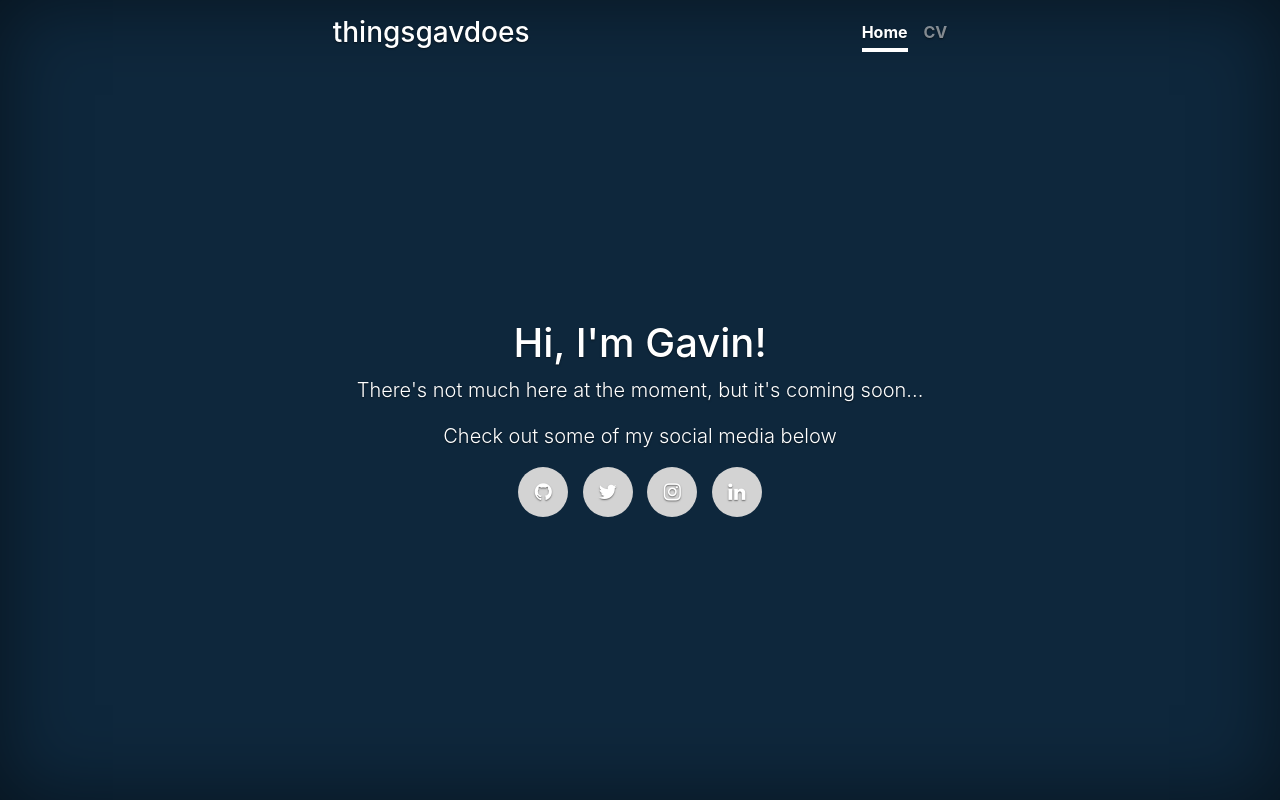
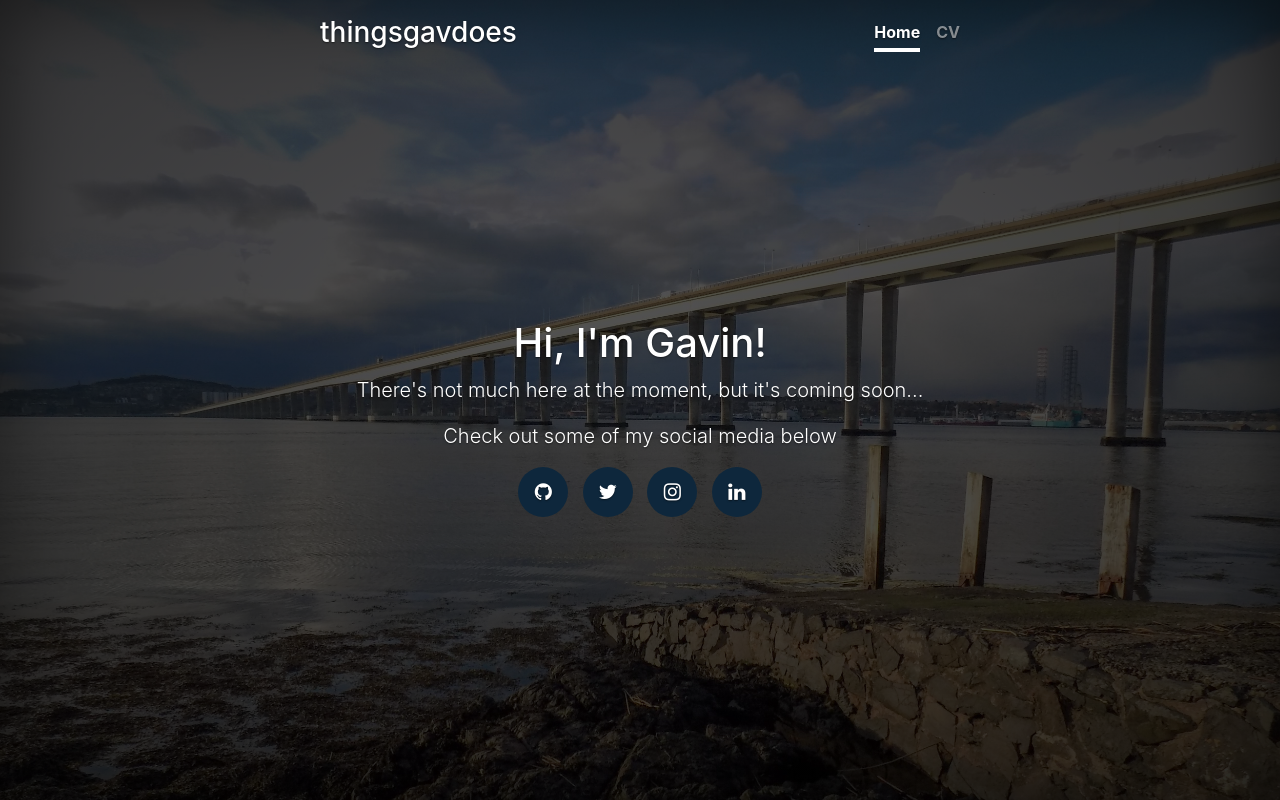
Before and after one commit to gavinroderick/thingsgavdoes.com, a plain HTML site: page index.html in a window 1280 px wide. Drawn offline with Linux system fonts and the light colour scheme.

Commit message:
update bg photo and cv

```diff
--- a/css/cover.css
+++ b/css/cover.css
@@ -27,7 +27,15 @@ a:hover {
 html,
 body {
   height: 100%;
-  background-color: #0E273C;
+  /* background-color: #0E273C; */
+  background-image: url("../img/bg.jpeg");
+  background-size: cover;
+}
+
+.tinted-bg{
+	background-size: cover;
+	background: radial-gradient( rgba(0, 0, 0, 0.65), rgba(0, 0, 0, 0.80) );
+	width: -webkit-fill-available;
 }
 
 body {
@@ -152,7 +160,7 @@ a.socialIcon:hover, .socialHoverClass {
 	width: 50px;
 	height: 50px;
 	font-size:20px;
-	background-color: #D3D3D3;
+	background-color: #0E273C;
 }
 .social-circle li i {
 	margin:0;
--- a/index.html
+++ b/index.html
@@ -20,6 +20,8 @@
   </head>
 
   <body class="text-center">
+    <div class="tinted-bg">
+
 
       <div class="cover-container d-flex h-100 p-3 mx-auto flex-column">
         <header class="masthead mb-auto">
@@ -54,12 +56,12 @@
         </footer>
       </div>
 
-
+    </div>
     <!-- Bootstrap core JavaScript
     ================================================== -->
     <!-- Placed at the end of the document so the pages load faster -->
 
-    <script src="js/vendor/popper.min.js"></script>
+    <script src="js/popper.min.js"></script>
     <script src="js/bootstrap.min.js"></script>
   </body>
 </html>
```
Also changed, not shown: img/bg.jpeg (added), ug.jpg (deleted), 1 other file. Lines whose indentation alone changed are shown as unchanged.
